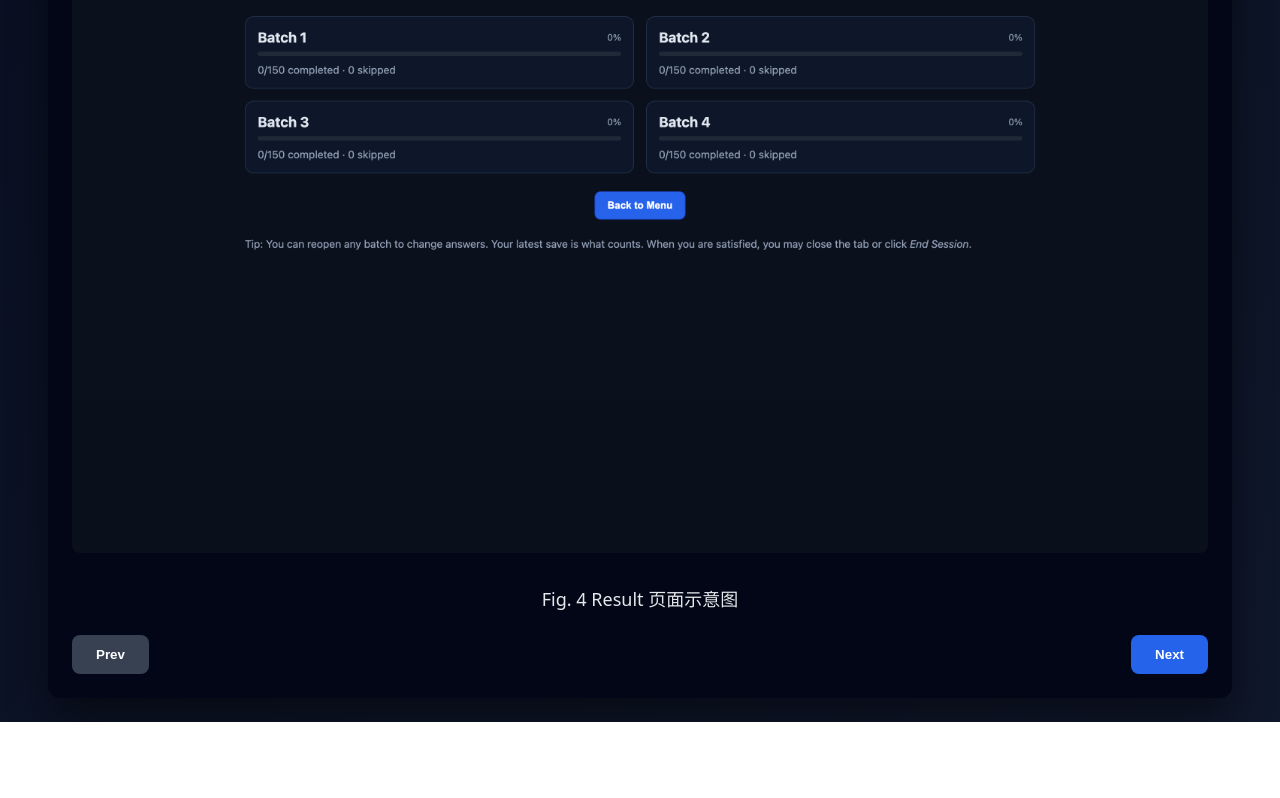
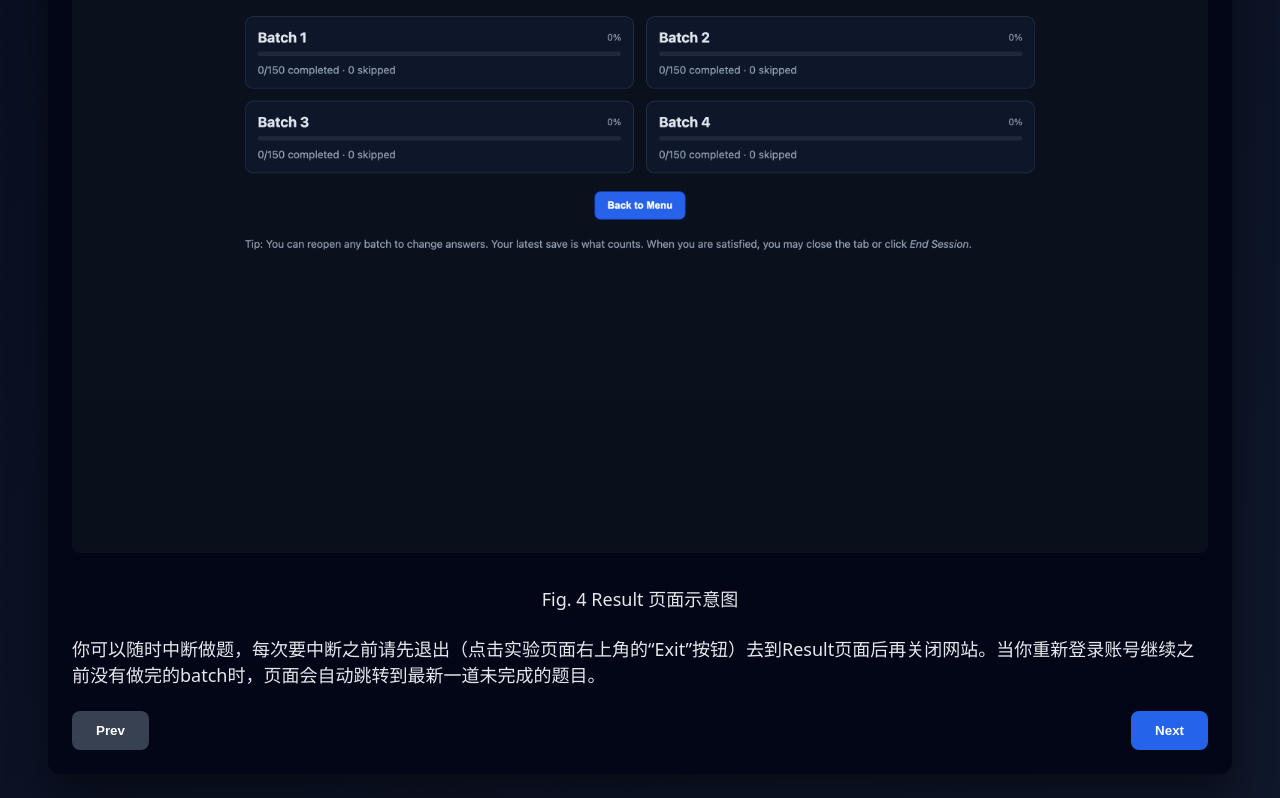
Before and after one commit to KoCookie/aigc-experiment, a React (Vite) app: page /intro in a window 1280 px wide. Shown: the part 2783-3581 px from the top of the page. Before the commit the page ends 3505 px from the top, so only its background shows below. Built offline with nearby package versions, Linux system fonts and the light colour scheme.

Commit message:
exit introduction

```diff
--- a/src/pages/Introduction.jsx
+++ b/src/pages/Introduction.jsx
@@ -86,6 +86,9 @@ export default function Introduction() {
                 onClick={() => setModalImg('/result.png')}
               />
               <p style={{ ...styles.text, textAlign: 'center' }}>Fig. 4  Result 页面示意图</p>
+              <p style={styles.text}>
+                你可以随时中断做题，每次要中断之前请先退出（点击实验页面右上角的“Exit”按钮）去到Result页面后再关闭网站。当你重新登录账号继续之前没有做完的batch时，页面会自动跳转到最新一道未完成的题目。
+              </p>
             </>
           ) : page === 2 ? (
             <>
```
